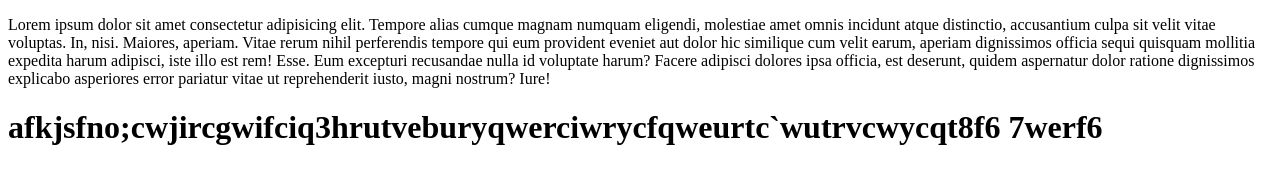
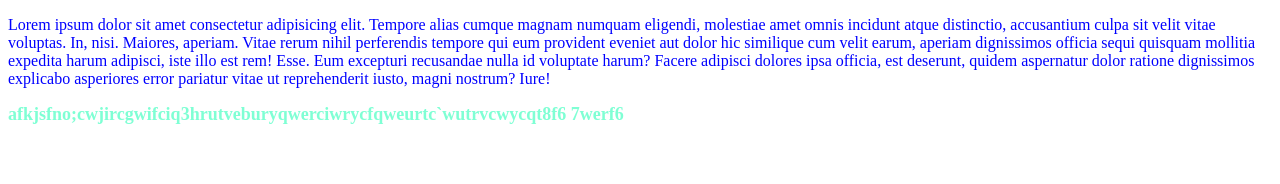
Before and after one commit to ZeroneDoo/repo2, a plain HTML site: page index.html in a window 1280 px wide. Drawn offline with Linux system fonts and the light colour scheme.

Commit message:
css done

```diff
--- a/index.html
+++ b/index.html
@@ -5,6 +5,7 @@
     <meta http-equiv="X-UA-Compatible" content="IE=edge">
     <meta name="viewport" content="width=device-width, initial-scale=1.0">
     <title>Document</title>
+    <link rel="stylesheet" href="style.css">
 </head>
 <body>
     <p>
@@ -14,5 +15,6 @@
     </p>
 
     <h1>afkjsfno;cwjircgwifciq3hrutveburyqwerciwrycfqweurtc`wutrvcwycqt8f6  7werf6</h1>
+
 </body>
 </html>
--- /dev/null
+++ b/style.css
@@ -0,0 +1,7 @@
+h1{
+    color: aquamarine;
+    font-size: large;
+}
+p{
+    color: blue;
+}
```
